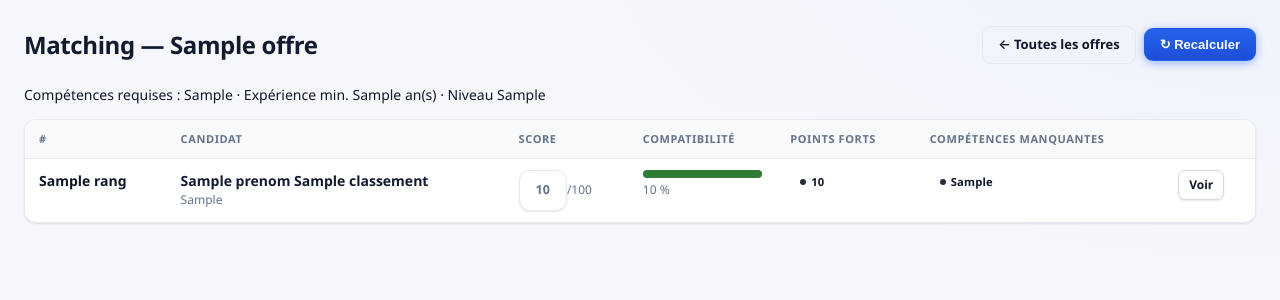
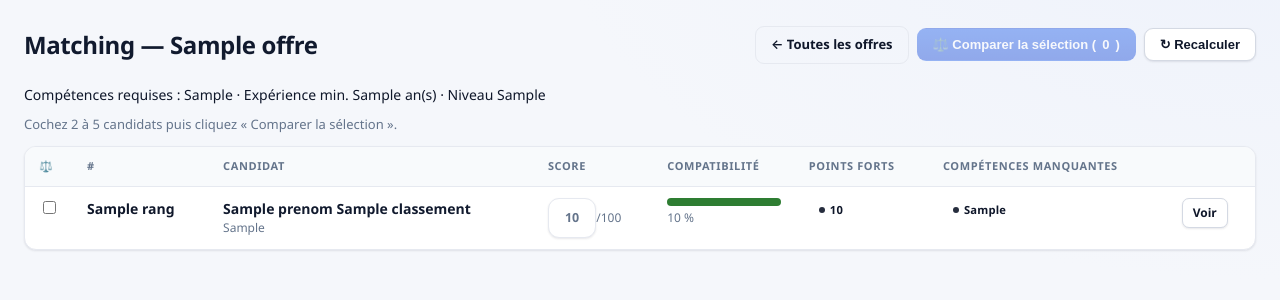
Before and after one commit to seddikd/CV-Agent-Pro, a FastAPI app: template templates/matching_detail.html in a window 1280 px wide. Shown: the top 300 px of the page. Run offline with FastAPI, Linux system fonts and the light colour scheme; the template is opened without the code that fills it: most values are stand-ins (such as "Sample title", 1, 10 or a date in 2020); parts of the project's set-up code (start-up, migrations or seed data) failed here and were passed over.

Commit message:
Comparateur : selection multi-candidats depuis le matching + exclut les doublons
La fiche matching gagne des cases a cocher pour selectionner 2 a 5 candidats et
lancer la comparaison. Le comparateur ne retient que les profils « originaux »
(duplicate_of IS NULL).

Co-Authored-By: Claude Opus 4.8 (1M context) <noreply@anthropic.com>

```diff
--- a/mod_compare.py
+++ b/mod_compare.py
@@ -147,8 +147,10 @@ def comparer(request: Request):
             })
 
         # Pas assez de candidats valides → formulaire de sélection.
+        # Exclut les doublons (duplicate_of) : on compare les profils « originaux ».
         rows = conn.execute(
             "SELECT id, nom, prenom, poste_recherche FROM candidates "
+            "WHERE duplicate_of IS NULL "
             "ORDER BY LOWER(nom), LOWER(prenom)"
         ).fetchall()
         tous = [dict(row) for row in rows]
--- a/templates/matching_detail.html
+++ b/templates/matching_detail.html
@@ -8,14 +8,19 @@
   .match-rang { font-weight: 700; }
   .tag-list { display: flex; flex-wrap: wrap; gap: 4px; }
   .tag-list .badge { font-size: .8em; }
+  .cmp-col { width: 34px; text-align: center; }
+  .cmp-hint { color: var(--muted); font-size: 13px; margin: -4px 0 12px; }
 </style>
 
 <div class="page-head">
   <h1>Matching — {{ offre.titre }}</h1>
   <div class="actions">
     <a href="/matching" class="btn ghost">← Toutes les offres</a>
+    <button type="submit" form="cmp-form" class="btn primary" id="cmp-btn" disabled>
+      ⚖️ Comparer la sélection (<span id="cmp-count">0</span>)
+    </button>
     <form method="post" action="/matching/{{ offre.id }}/recompute" style="display:inline">
-      <button type="submit" class="btn primary">↻ Recalculer</button>
+      <button type="submit" class="btn">↻ Recalculer</button>
     </form>
   </div>
 </div>
@@ -26,9 +31,13 @@
   {% if offre.niveau_etude %} · Niveau {{ offre.niveau_etude }}{% endif %}
 </p>
 
+<p class="cmp-hint">Cochez 2 à 5 candidats puis cliquez « Comparer la sélection ».</p>
+
+<form id="cmp-form" method="get" action="/comparer">
 <table class="table">
   <thead>
     <tr>
+      <th class="cmp-col" title="Sélectionner pour comparer">⚖️</th>
       <th>#</th>
       <th>Candidat</th>
       <th>Score</th>
@@ -41,6 +50,10 @@
   <tbody>
   {% for c in classement %}
     <tr>
+      <td class="cmp-col">
+        <input type="checkbox" name="ids" value="{{ c.candidate_id }}"
+               aria-label="Comparer {{ c.prenom }} {{ c.nom }}">
+      </td>
       <td class="match-rang">{{ c.rang }}</td>
       <td>
         <a href="/candidate/{{ c.candidate_id }}" class="cand-link">
@@ -70,9 +83,37 @@
       <td><a href="/candidate/{{ c.candidate_id }}" class="btn small">Voir</a></td>
     </tr>
   {% else %}
-    <tr><td colspan="7" class="empty">Aucun candidat à comparer.</td></tr>
+    <tr><td colspan="8" class="empty">Aucun candidat à comparer.</td></tr>
   {% endfor %}
   </tbody>
 </table>
+</form>
+
+<script>
+  // Sélection de 2 à 5 candidats du matching -> comparaison directe (/comparer?ids=…).
+  (function () {
+    var form = document.getElementById("cmp-form");
+    var btn = document.getElementById("cmp-btn");
+    var count = document.getElementById("cmp-count");
+    if (!form || !btn) return;
+    var MIN = 2, MAX = 5;
+
+    function cases() {
+      return Array.prototype.slice.call(form.querySelectorAll('input[name="ids"]'));
+    }
+    function maj() {
+      var coches = cases().filter(function (b) { return b.checked; });
+      count.textContent = coches.length;
+      // Au-delà du max, on désactive les cases non cochées.
+      var plein = coches.length >= MAX;
+      cases().forEach(function (b) { b.disabled = plein && !b.checked; });
+      btn.disabled = coches.length < MIN || coches.length > MAX;
+    }
+    form.addEventListener("change", function (e) {
+      if (e.target && e.target.name === "ids") maj();
+    });
+    maj();
+  })();
+</script>
 
 {% endblock %}
```
